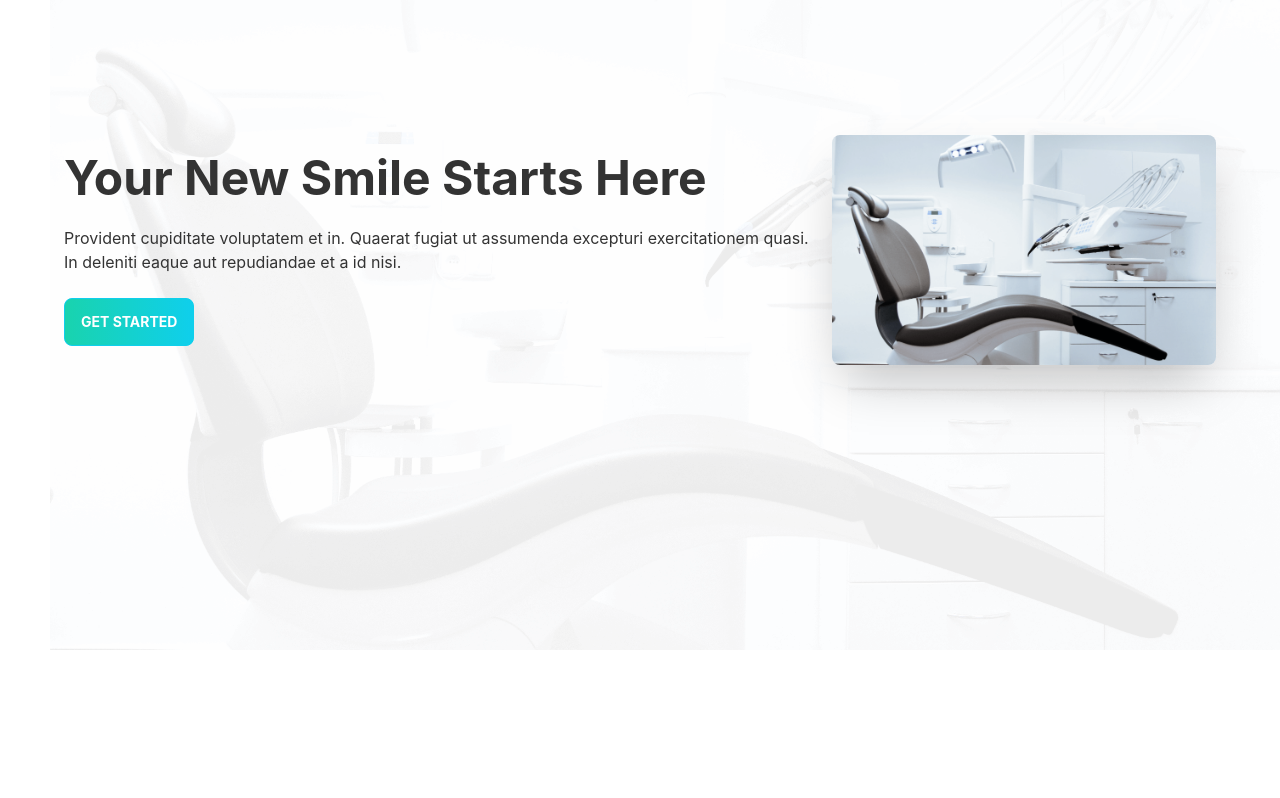
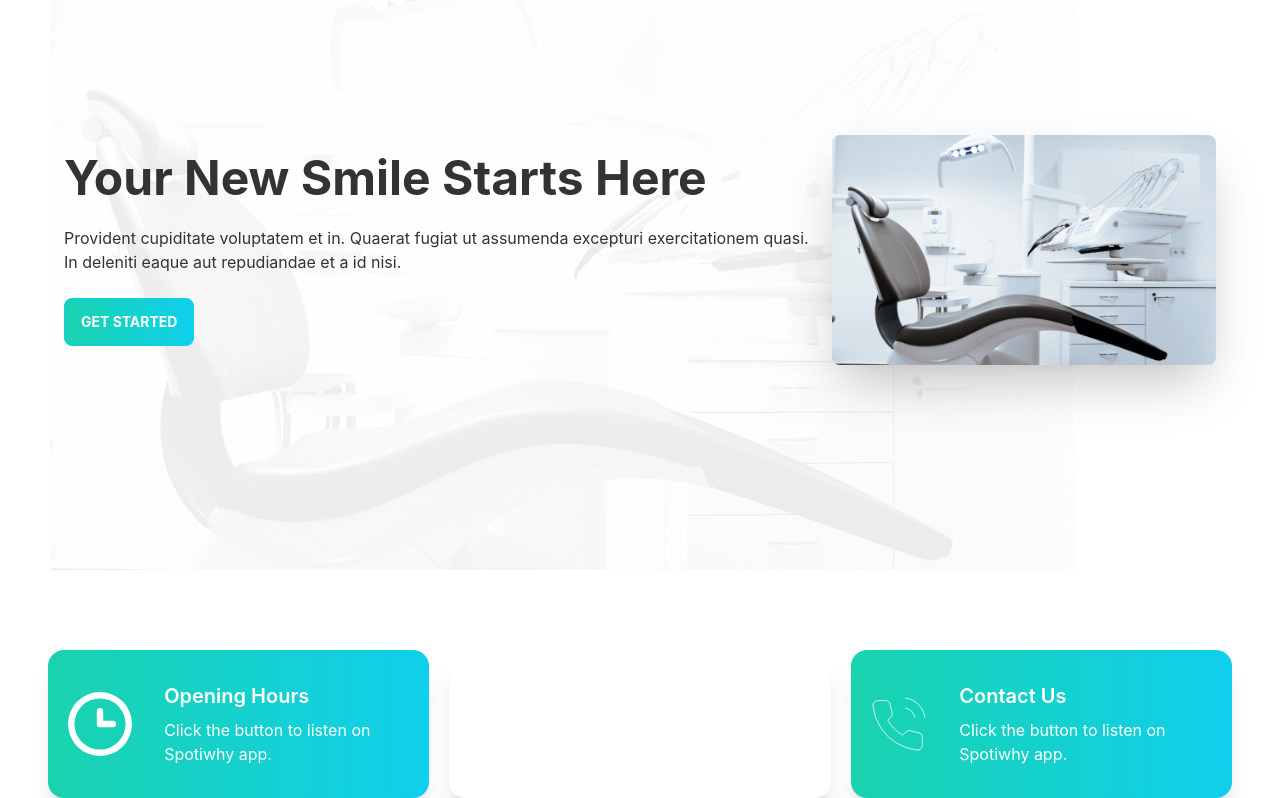
Before and after one commit to rumanak21/doctors-portal-web, a React (Create React App) app: page / in a window 1280 px wide. Shown: the part 214-1012 px from the top of the page. Before the commit the page ends 864 px from the top, so only its background shows below. Built offline with nearby package versions, Linux system fonts and the light colour scheme.

Commit message:
Info section completed

```diff
--- a/src/pages/Home/Banner.js
+++ b/src/pages/Home/Banner.js
@@ -7,7 +7,7 @@
         <div style={{backgroundImage: `url(${chairbg})`,
         backgroundRepeat: 'no-repeat',
         backgroundPosition: '50px',
-        backgroundSize: '100%'
+        backgroundSize: '80%'
         }}>
             <div class="hero min-h-screen px-12">
                 <div class="hero-content flex-col lg:flex-row-reverse">
--- a/src/pages/Home/Home.js
+++ b/src/pages/Home/Home.js
@@ -1,10 +1,12 @@
 import React from 'react';
 import Banner from './Banner';
+import Info from './Info';
 
 const Home = () => {
     return (
         <div>
             <Banner></Banner>
+            <Info></Info>
         </div>
     );
 };
--- /dev/null
+++ b/src/pages/Home/Info.js
@@ -0,0 +1,17 @@
+import React from 'react';
+import InfoCard from './InfoCard';
+import clock from '../../assets/icons/clock.svg'
+import marker from '../../assets/icons/marker.svg'
+import phone from '../../assets/icons/phone.svg'
+
+const Info = () => {
+    return (
+        <div className='grid grid-cols-1 lg:grid-cols-3 gap-5 px-12'>
+            <InfoCard cardTitle="Opening Hours" img={clock} bgClass="bg-gradient-to-r from-secondary to-primary"></InfoCard>
+            <InfoCard cardTitle="Our Location" img={marker} bgClass="bg-accent"></InfoCard>
+            <InfoCard cardTitle="Contact Us" img={phone} bgClass="bg-gradient-to-r from-secondary to-primary"></InfoCard>
+        </div>
+    );
+};
+
+export default Info;
--- /dev/null
+++ b/src/pages/Home/InfoCard.js
@@ -0,0 +1,18 @@
+import React from 'react';
+
+const InfoCard = ({ img, cardTitle, bgClass }) => {
+    return (
+        <div class= {`card lg:card-side bg-base-100 shadow-xl ${bgClass}`}>
+            <figure className='pl-5'>
+                <img src={img} alt="Album" />
+                </figure>
+            <div class="card-body text-white ">
+                <h2 class="card-title">{cardTitle}</h2>
+                <p>Click the button to listen on Spotiwhy app.</p>
+
+            </div>
+        </div>
+    );
+};
+
+export default InfoCard;
```
